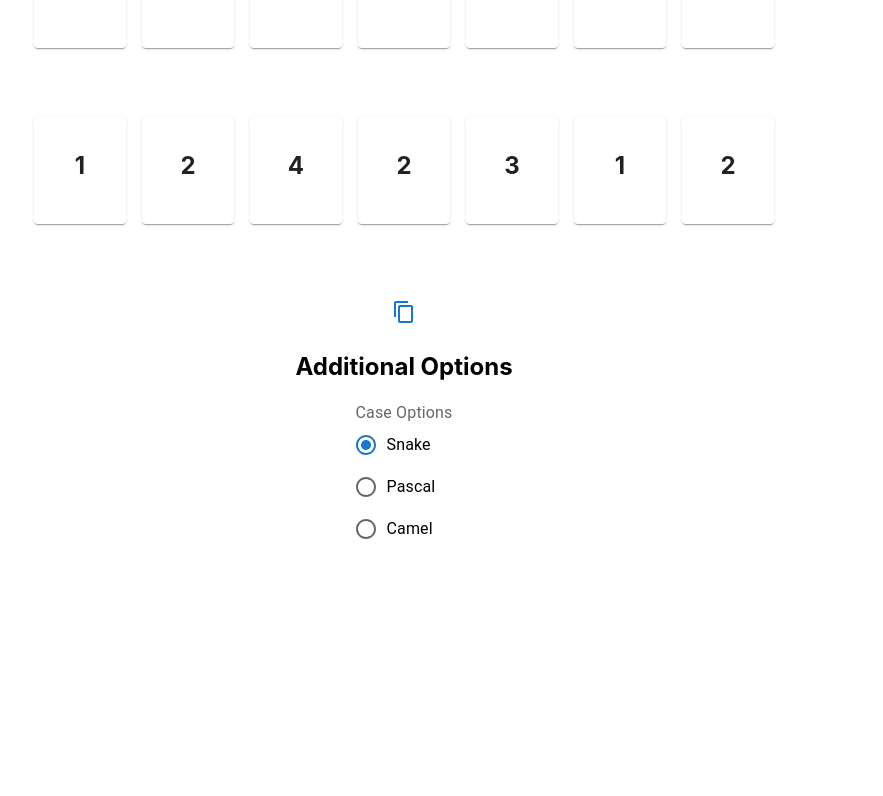
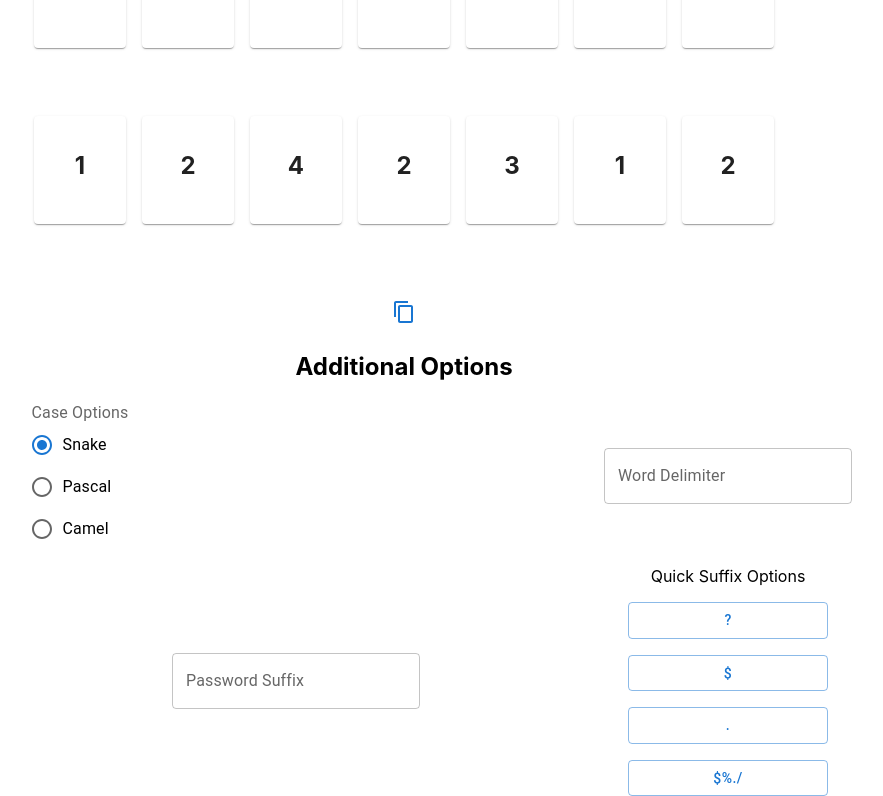
Before and after one commit to dukeydd/pwd-gen, a React (Create React App) app in the folder frontend/: page / in a window 1280 px wide. Shown: the part 384-1180 px from the top of the page, without its empty margins (236-1119 px from the left). Before the commit the page ends 934 px from the top, so only its background shows below. Built offline with nearby package versions, Linux system fonts and the light colour scheme; no server answers.

Commit message:
More suffix options (#8)
* add delim field

* remove unneeded useStates

* Add suffix box

* quick suffix options

```diff
--- a/frontend/src/App.js
+++ b/frontend/src/App.js
@@ -14,6 +14,9 @@ import RadioGroup from '@mui/material/RadioGroup';
 import FormControlLabel from '@mui/material/FormControlLabel';
 import FormControl from '@mui/material/FormControl';
 import FormLabel from '@mui/material/FormLabel';
+import TextField from '@mui/material/TextField';
+import Stack from '@mui/material/Stack';
+import Button from '@mui/material/Button';
 //end
 
 const useStyles = makeStyles({
@@ -37,6 +40,8 @@ function App() {
   const [numbers, setNumbers] = useState({});
   const [words, setWords]     = useState({});
   const [passwd, setPasswd]   = useState('');
+  const [delim, setDelim]     = useState('');
+  const [suffix, setSuffix]   = useState('');
   const classes = useStyles();
 
   useEffect(() => {
@@ -64,9 +69,11 @@ function App() {
     if ( typeof words.one !== 'undefined' && words.one !== '' &&
           typeof words.two !== 'undefined' && words.two !== '' &&
           typeof words.three !== 'undefined' && words.three !== '' ) {
-      setPasswd(words.one + words.two + words.three);
+      setPasswd(words.one + delim + words.two + delim + words.three + suffix);
     }
-  }, [words]);
+  }, [words, delim, suffix]);
+
+  // add useEffect for delim
 
   const handleCase = (event) => {
 
@@ -91,9 +98,22 @@ function App() {
         wordthree = words.three.charAt(0).toUpperCase() + words.three.slice(1);
         break;
     }
-    setPasswd(wordone+wordtwo+wordthree)
+    setWords({one: wordone, two: wordtwo, three: wordthree})
   };
 
+  const handleDelim = (event) => {
+    const delimiter = event.target.value
+    setDelim(delimiter)
+  };
+
+  const handleSuffix = (event) => {
+    const suff = event.target.value
+    setSuffix(suff)
+  }
+
+  const handleQuickSuffix = (event) => {
+    setSuffix(event.target.value)
+  }
 
   return (
     <div className="App">
@@ -141,6 +161,12 @@ function App() {
       <div>
         <h2>Additional Options </h2>
 
+        <Grid
+          container spacing={2}
+          alignItems="center"
+          justifyContent="center"
+        >
+          <Grid item xs={6}>
               <FormControl>
                 <FormLabel id="case-options-label">Case Options</FormLabel>
                 <RadioGroup
@@ -155,6 +181,34 @@ function App() {
 
                 </RadioGroup>
               </FormControl>
+          </Grid>
+          <Grid item xs={6}>
+              <TextField
+                id="word-delimiter-input"
+                label="Word Delimiter"
+                variant="outlined"
+                onChange={handleDelim}/>
+          </Grid>
+
+          <Grid item xs={6}>
+            <TextField
+              id="password-suffix-input"
+              label="Password Suffix"
+              variant="outlined"
+              onChange={handleSuffix}/>
+          </Grid>
+
+          <Grid item xs={2}>
+            <Stack spacing={2} direction="column">
+              Quick Suffix Options <p></p>
+              <Button variant="outlined" onClick={handleQuickSuffix} value= "?">?</Button>
+              <Button variant="outlined" onClick={handleQuickSuffix} value="$">$</Button>
+              <Button variant="outlined" onClick={handleQuickSuffix} value=".">.</Button>
+              <Button variant="outlined" onClick={handleQuickSuffix} value="$%./">$%./</Button>
+            </Stack>
+          </Grid>
+        </Grid>
+
       </div>
 
 
```
Lines whose indentation alone changed are shown as unchanged.
